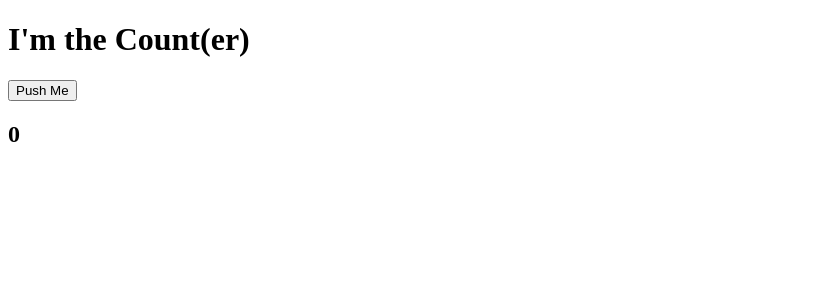
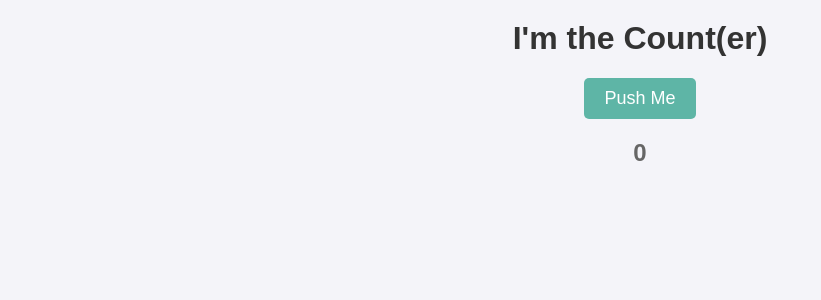
Before and after one commit to elliothill1407/Counter, a Next.js app: page / in a window 1280 px wide. Shown: the top 300 px of the page, without its empty margins (0-821 px from the left). Built offline with nearby package versions, Linux system fonts and the light colour scheme.

Commit message:
add some styling

```diff
--- /dev/null
+++ b/src/pages/_app.js
@@ -0,0 +1,7 @@
+import '../styles/global.css';  // Import global stylesheet
+
+function MyApp({ Component, pageProps }) {
+  return <Component {...pageProps} />;
+}
+
+export default MyApp;
--- a/src/pages/index.js
+++ b/src/pages/index.js
@@ -1,15 +1,16 @@
-import { useState } from "react"
+import { useState } from "react";
+import styles from '../styles/Home.module.css';
 
 export default function Home() {
   const [count, setCount] = useState(0);
 
   function handleClick() {
-    setCount(count + 1)
+    setCount(count + 1);
   }
 
   function CountButton() {
     return (
-      <button onClick={handleClick}>
+      <button className={styles.button} onClick={handleClick}>
         Push Me
       </button>
     );
@@ -17,13 +18,9 @@ export default function Home() {
 
   return (
     <>
-      <h1>
-        I'm the Count(er)
-      </h1>
+      <h1 className={styles.title}>I'm the Count(er)</h1>
       <CountButton />
-      <h2>
-        {count}
-      </h2>
+      <h2 className={styles.counter}>{count}</h2>
     </>
   );
 }
--- /dev/null
+++ b/src/styles/Home.module.css
@@ -0,0 +1,28 @@
+/* styles/Home.module.css */
+.title {
+  color: #333;
+  text-align: center;
+  margin-top: 20px;
+}
+
+.counter {
+  color: #666;
+  text-align: center;
+}
+
+.button {
+  display: block;
+  margin: 20px auto;
+  padding: 10px 20px;
+  font-size: 18px;
+  cursor: pointer;
+  background-color: #5eb5a6;
+  color: #fff;
+  border: none;
+  border-radius: 5px;
+  transition: background-color 0.3s ease;
+}
+
+.button:hover {
+  background-color: #469890;
+}
--- /dev/null
+++ b/src/styles/global.css
@@ -0,0 +1,6 @@
+body {
+    font-family: Arial, sans-serif;
+    margin: 0;
+    padding: 0;
+    background-color: #f4f4f9;
+  }
```
